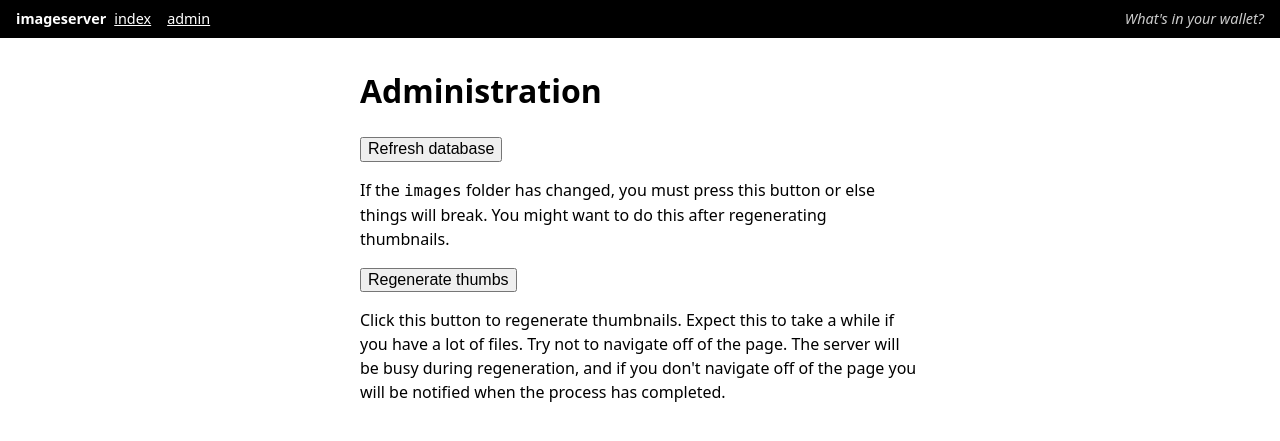
After one commit to slice/imageserver, a Flask app: page /admin in a window 1280 px wide. The commit adds this page. Shown: the top 441 px of the page. Run offline with Flask 2, Linux system fonts and the light colour scheme.

Commit message:
admin: add admin interface

```diff
--- a/imageserver/static/js/fox.js
+++ b/imageserver/static/js/fox.js
@@ -42,9 +42,25 @@ window.addEventListener('mousemove', function(event) {
   }
 });
 
+const adminButtons = ['#refresh-database', '#regenerate-thumbs'];
+
+function disableAdminButtons() {
+  for (let adminButtonId of adminButtons) {
+    document.querySelector(adminButtonId).disabled = true;
+  }
+}
+
+function enableAdminButtons() {
+  for (let adminButtonId of adminButtons) {
+    document.querySelector(adminButtonId).disabled = false;
+  }
+}
+
 window.addEventListener('load', function() {
   let image = document.querySelector('img.presentation');
   let thumbnails = document.querySelectorAll('img.thumb');
+  let refresh = document.querySelector('#refresh-database');
+  let reThumbs = document.querySelector('#regenerate-thumbs');
 
   for (let thumbnail of thumbnails) {
     thumbnail.addEventListener('mouseover', function() {
@@ -53,6 +69,30 @@ window.addEventListener('load', function() {
 
     thumbnail.addEventListener('mouseout', function() {
       deactivateHover(thumbnail);
+    });
+  }
+
+  if (refresh) {
+    refresh.addEventListener('click', function() {
+      // XXX: this url is hardcoded
+      disableAdminButtons();
+      fetch('/api/database/refresh').then((resp) => resp.text()).then((text) => {
+        alert(`Finished! Took ${text} ms.`);
+        enableAdminButtons();
+      });
+    });
+  }
+
+  if (reThumbs) {
+    reThumbs.addEventListener('click', function() {
+      // XXX: this url is hardcoded
+      disableAdminButtons();
+      fetch('/api/database/redothumbs').then((resp) => resp.text()).then((text) => {
+        let ms = parseInt(text);
+        alert(`Finished! Took ${ms} ms (${ms / 1000} seconds).`);
+        this.disabled = false;
+        enableAdminButtons();
+      });
     });
   }
 
--- /dev/null
+++ b/imageserver/templates/admin.html
@@ -0,0 +1,19 @@
+{% extends "layout.html" %}
+{% block content %}
+<div class="container">
+  <h1>Administration</h1>
+  <button type="button" id="refresh-database">Refresh database</button>
+  <p>
+    If the <code>images</code> folder has changed, you must press this button
+    or else things will break. You might want to do this after regenerating
+    thumbnails.
+  </p>
+  <button type="button" id="regenerate-thumbs">Regenerate thumbs</button>
+  <p>
+    Click this button to regenerate thumbnails. Expect this to take a while if you
+    have a lot of files. Try not to navigate off of the page. The server will be
+    busy during regeneration, and if you don't navigate off of the page you will
+    be notified when the process has completed.
+  </p>
+</div>
+{% endblock %}
--- a/imageserver/templates/layout.html
+++ b/imageserver/templates/layout.html
@@ -14,6 +14,7 @@
   <nav>
     <strong>imageserver</strong>
     <a href="{{ url_for('route_images') }}">index</a>
+    <a href="{{ url_for('route_admin') }}">admin</a>
     <div class="nav-after">
       {% block navafter %}
         <em>What's in your wallet?</em>
```
